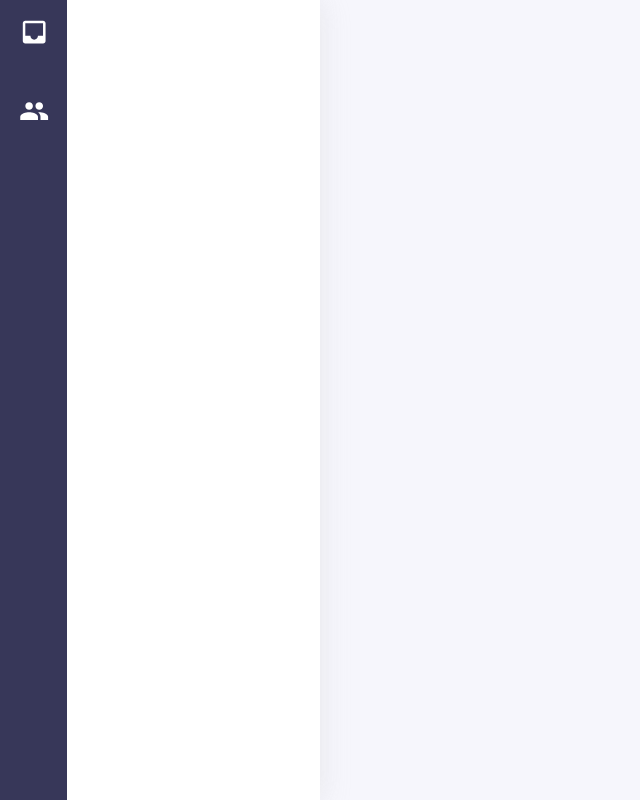
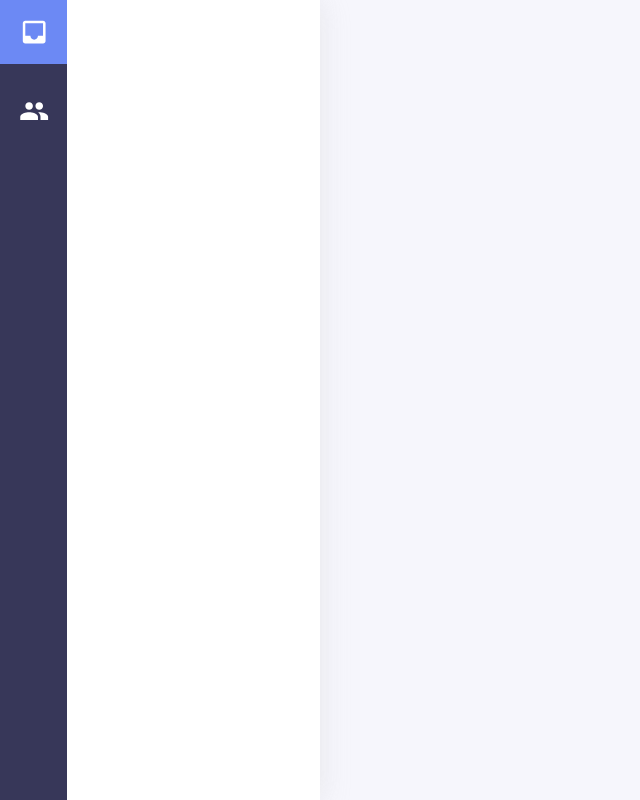
Before and after one commit to mathmorais/chattio-react, a Gatsby site: page /chat/room in a window 1280 px wide. Shown: the whole page, without its empty margins (0-640 px from the left). Built offline with nearby package versions, Linux system fonts and the light colour scheme; Gatsby itself is replaced by a stand-in of ours.

Commit message:
Fix typo

```diff
--- a/src/components/molecules/SideBar.tsx
+++ b/src/components/molecules/SideBar.tsx
@@ -21,7 +21,7 @@ const SideBarContainer = styled.div`
 export const SideBar: React.FC = () => {
   return (
     <SideBarContainer>
-      <SideBarItem url="/chat/rooms/">
+      <SideBarItem url="/chat/room">
         <InboxIcon />
       </SideBarItem>
       <SideBarItem url="/chat/friends/all">
```
